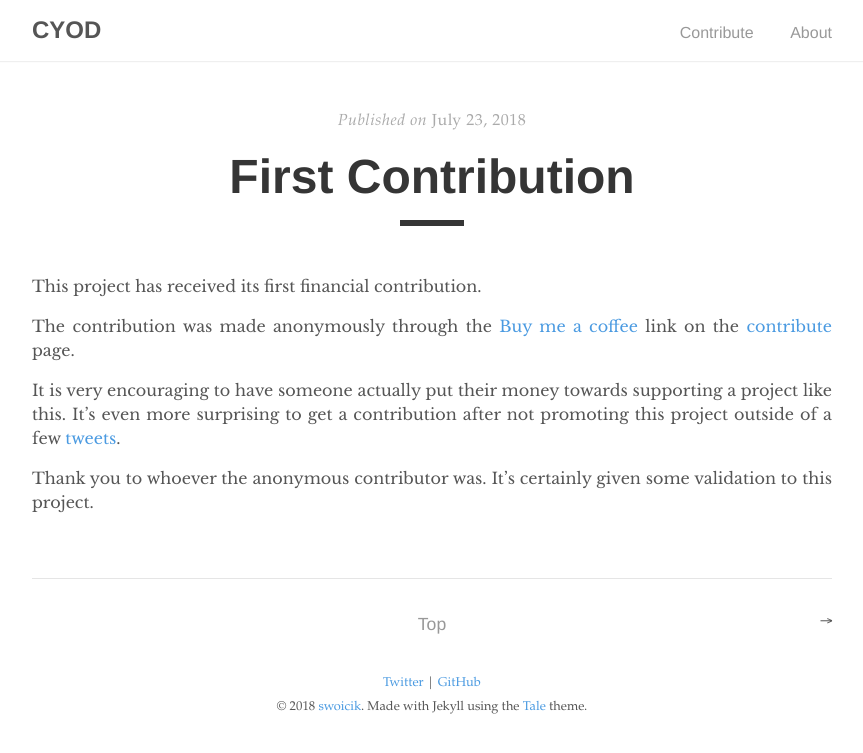
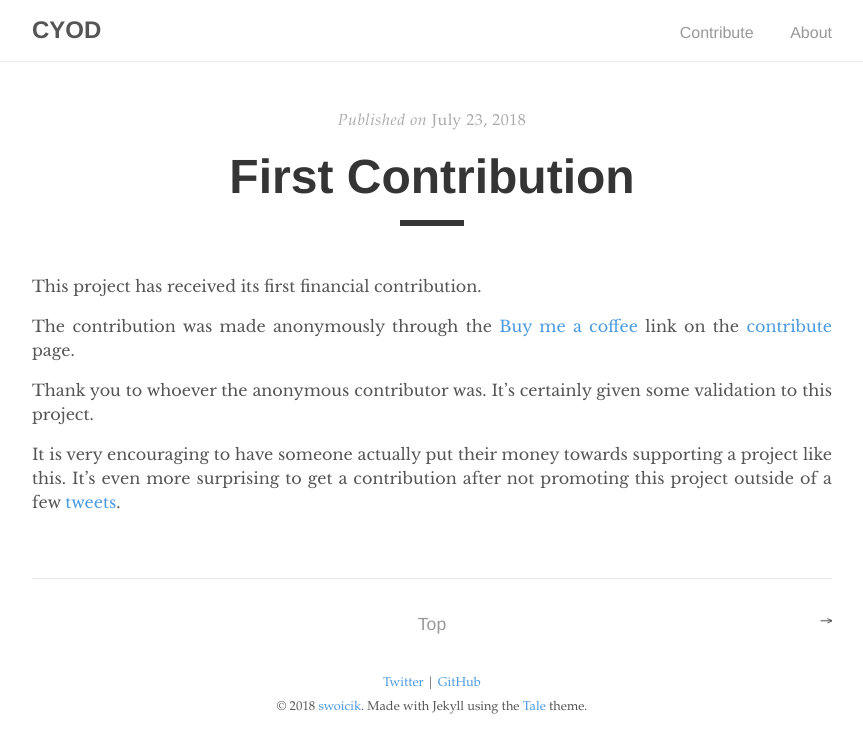
Before and after one commit to swoicik/book-cyod, a Jekyll site: the page built from _posts/2018-07-23-First-Contribution.md, in a window 1280 px wide. Shown: the top 753 px of the page, without its empty margins (208-1071 px from the left). Built offline with Jekyll 4.4.1, drawn with Linux system fonts in a browser that asks for light colours.

Commit message:
updated order

```diff
--- a/_posts/2018-07-23-First-Contribution.md
+++ b/_posts/2018-07-23-First-Contribution.md
@@ -9,6 +9,6 @@ This project has received its first financial contribution.
 
 The contribution was made anonymously through the [Buy me a coffee](https://buymeacoffee.com/swoicik) link on the [contribute](https://cyod.xyz/contribute) page.
 
+Thank you to whoever the anonymous contributor was. It's certainly given some validation to this project.
+
 It is very encouraging to have someone actually put their money towards supporting a project like this. It's even more surprising to get a contribution after not promoting this project outside of a few [tweets](https://twitter.com/swoicik).
-
-Thank you to whoever the anonymous contributor was. It's certainly given some validation to this project.
```
